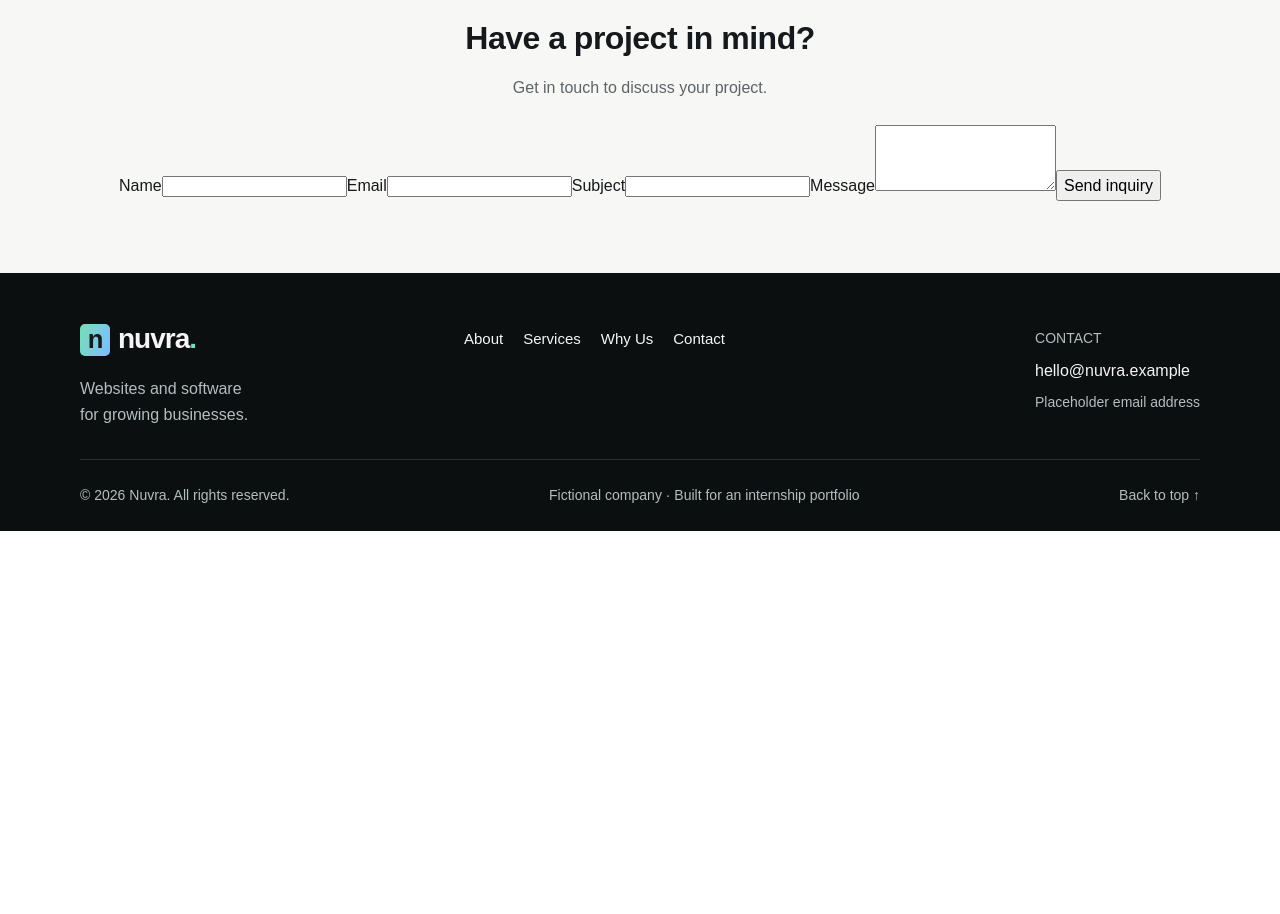
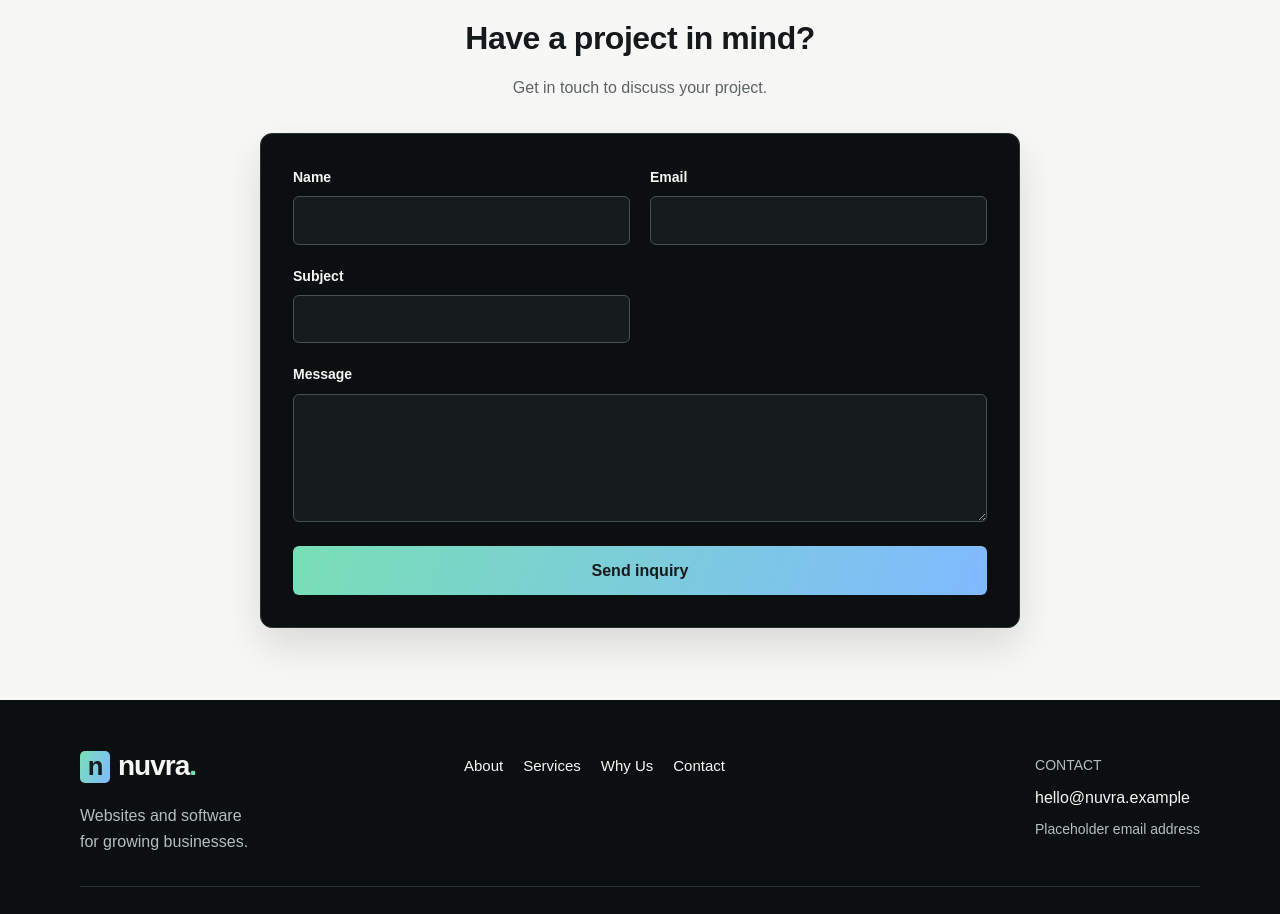
Before and after one commit to YunTong09/nuvra-landing, a React (Vite) app: page / in a window 1280 px wide. Shown: the part 1824-2738 px from the top of the page. Before the commit the page ends 2355 px from the top, so only its background shows below. Built offline with nearby package versions, Linux system fonts and the light colour scheme.

Commit message:
Style contact form

```diff
--- a/src/components/CTA.tsx
+++ b/src/components/CTA.tsx
@@ -49,20 +49,30 @@ export function CTA() {
         <p className="section-label">CONTACT</p>
         <h2>Have a project in mind?</h2>
         <p>Get in touch to discuss your project.</p>
-        <form onSubmit={handleSubmit}>
-          <label htmlFor="contact-name">Name</label>
-          <input id="contact-name" name="name" type="text" required />
+        <form className="contact-form" onSubmit={handleSubmit}>
+          <div className="contact-fields">
+            <label htmlFor="contact-name">
+              Name
+              <input id="contact-name" name="name" type="text" required />
+            </label>
 
-          <label htmlFor="contact-email">Email</label>
-          <input id="contact-email" name="email" type="email" required />
+            <label htmlFor="contact-email">
+              Email
+              <input id="contact-email" name="email" type="email" required />
+            </label>
 
-          <label htmlFor="contact-subject">Subject</label>
-          <input id="contact-subject" name="subject" type="text" required />
+            <label htmlFor="contact-subject">
+              Subject
+              <input id="contact-subject" name="subject" type="text" required />
+            </label>
 
-          <label htmlFor="contact-message">Message</label>
-          <textarea id="contact-message" name="message" rows={4} required></textarea>
+            <label className="contact-message" htmlFor="contact-message">
+              Message
+              <textarea id="contact-message" name="message" rows={4} required></textarea>
+            </label>
+          </div>
 
-          <button type="submit">Send inquiry</button>
+          <button className="contact-submit" type="submit">Send inquiry</button>
           {statusMessage && <p role="status">{statusMessage}</p>}
         </form>
       </div>
--- a/src/index.css
+++ b/src/index.css
@@ -307,6 +307,77 @@ p {
 .contact-content > p:not(.section-label) {
   margin: 18px 0 24px;
 }
+.contact-form {
+  max-width: 760px;
+  margin: 32px auto 0;
+  padding: 32px;
+  background: var(--bg-dark);
+  border: 1px solid #293133;
+  border-radius: 12px;
+  text-align: left;
+  box-shadow: 0 18px 40px rgba(12, 15, 16, 0.12);
+}
+.contact-fields {
+  display: grid;
+  grid-template-columns: repeat(2, 1fr);
+  gap: 20px;
+}
+.contact-fields label {
+  display: flex;
+  flex-direction: column;
+  gap: 8px;
+  color: var(--text-light);
+  font-size: 0.875rem;
+  font-weight: 600;
+}
+.contact-message {
+  grid-column: 1 / -1;
+}
+.contact-fields input,
+.contact-fields textarea {
+  width: 100%;
+  border: 1px solid #465154;
+  border-radius: 6px;
+  padding: 12px 14px;
+  background: #161c1e;
+  color: var(--text-light);
+  font: inherit;
+  transition: border-color 0.2s, box-shadow 0.2s;
+}
+.contact-fields textarea {
+  min-height: 128px;
+  resize: vertical;
+}
+.contact-fields input::placeholder,
+.contact-fields textarea::placeholder {
+  color: var(--text-muted-light);
+}
+.contact-fields input:focus,
+.contact-fields textarea:focus {
+  outline: none;
+  border-color: var(--accent);
+  box-shadow: 0 0 0 3px rgba(120, 223, 181, 0.16);
+}
+.contact-submit {
+  width: 100%;
+  margin-top: 24px;
+  min-height: 48px;
+  padding: 12px 20px;
+  border: 0;
+  border-radius: 6px;
+  background: var(--accent-gradient);
+  color: var(--text-dark);
+  font-weight: 700;
+  transition: opacity 0.2s;
+}
+.contact-submit:hover {
+  opacity: 0.85;
+}
+.contact-form [role="status"] {
+  margin-top: 16px;
+  color: var(--accent);
+  text-align: center;
+}
 .contact-content small {
   display: block;
   margin-top: 18px;
@@ -441,6 +512,9 @@ p {
     grid-template-columns: repeat(2, 1fr);
     gap: 32px 20px;
   }
+  .contact-form {
+    padding: 24px;
+  }
 }
 
 /* Narrow phones: one service per row. */
@@ -467,6 +541,12 @@ p {
   .stats-grid dt {
     font-size: 0.875rem;
   }
+  .contact-fields {
+    grid-template-columns: 1fr;
+  }
+  .contact-message {
+    grid-column: auto;
+  }
 }
 
 @media (prefers-reduced-motion: reduce) {
```
